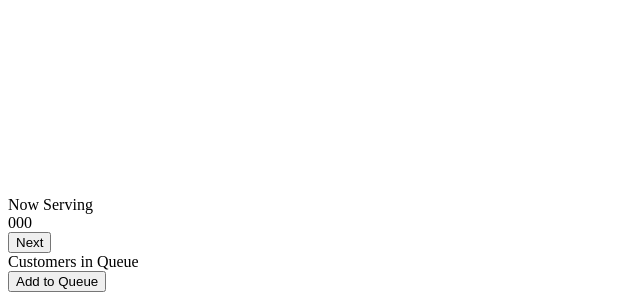
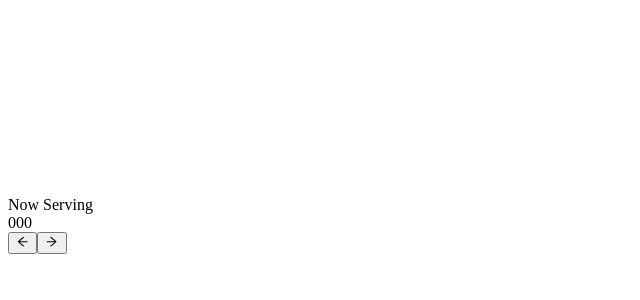
Before and after one commit to jolonarvaez/kwentongbarbero-queue, a Next.js app: page / in a window 1280 px wide. Shown: the part 1344-1644 px from the top of the page, without its empty margins (0-640 px from the left). After the commit the page ends 1606 px from the top, so only its background shows below. Built offline with nearby package versions, Linux system fonts and the light colour scheme.

Commit message:
reverted to original interface

```diff
--- a/src/pages/index.tsx
+++ b/src/pages/index.tsx
@@ -1,87 +1,52 @@
 import Image from "next/image";
-import React, { useState, useRef } from "react";
+import React, { useState } from "react";
 import { Inter } from "next/font/google";
 import { AiOutlineArrowLeft, AiOutlineArrowRight } from "react-icons/ai";
 
 const inter = Inter({ subsets: ["latin"] });
 
 export default function Home() {
-  const [queue, setQueue] = useState<number[]>([]);
-  const [count, setCount] = useState(1);
-  const [currNum, setNum] = useState(0);
+  const [count, setCount] = useState(0);
 
-  const enqueue = () => {
-    setQueue([...queue, count]);
-    setCount(count + 1);
+  const handleIncrease = (amount: number) => {
+    setCount(Math.max(0, count + amount));
   };
 
-  const dequeue = () => {
-    if (queue.length > 0) {
-      const newQueue = [...queue];
-      setNum(queue[0]);
-      newQueue.shift();
-      setQueue(newQueue);
-    }
+  const handleDecrease = (amount: number) => {
+    setCount(Math.max(0, count - amount));
   };
 
-  const renderList = queue.map((item, index) => (
-    <div className="lg:w-1/2 w-1/5" key={index}>
-      {item.toLocaleString("en-US", {
-        minimumIntegerDigits: 3,
-        useGrouping: false,
-      })}
-    </div>
-  ));
-
   return (
-    <div className="h-screen flex flex-col items-center">
+    <div className="h-screen flex flex-col items-center justify-center">
       <img
         src="./logo-white.png"
         alt="logo"
         className="my-5 w-4/6 md:w-1/2 lg:w-2/6"
       />
-      <div className="w-5/6 h-1/2 flex lg:space-x-6 lg:flex-row flex-col">
-        <div className="lg:w-3/4 h-full container justify-center">
-          <div className="bg-white w-full h-max lg:h-full rounded-lg text-center align-middle">
+      <div className="bg-white w-3/4 lg:w-1/2 h-1/2 rounded-lg text-center align-middle">
         <div className="flex flex-col h-full justify-center items-center">
-              <div className="uppercase text-5xl lg:text-7xl my-4">
-                Now Serving
-              </div>
-              <div className="font-bold text-9xl my-4">
-                {currNum.toLocaleString("en-US", {
+          <div className="uppercase text-5xl lg:text-6xl my-4">Now Serving</div>
+          <div className="font-bold text-8xl lg:text-9xl my-4">
+            {count.toLocaleString("en-US", {
               minimumIntegerDigits: 3,
               useGrouping: false,
             })}
           </div>
         </div>
       </div>
-          <div className="my-5 flex justify-center text-xl">
+      <div className="my-5 grid grid-rows-1 grid-flow-col gap-6 text-xl">
         <button
           className="text-white p-4 rounded-md border-solid border-2"
-              onClick={() => dequeue()}
+          onClick={() => handleDecrease(1)}
         >
-              Next
+          <AiOutlineArrowLeft />
         </button>
-          </div>
-        </div>
-        <div className="lg:w-1/4 w-full min-h-10">
-          <div className="bg-white container h-full rounded-lg">
-            <div className="text-center uppercase font-medium py-5 text-2xl lg:text-xl">
-              Customers in Queue
-              <div className="container px-2 flex flex-wrap font-bold text-4xl lg:text-6xl mt-4">
-                {renderList}
-              </div>
-            </div>
-          </div>
-          <div className="my-5 flex justify-center text-xl">
         <button
-              className="text-white p-4 rounded-md border-solid border-2 "
-              onClick={() => enqueue()}
+          className="text-white p-4 rounded-md border-solid border-2"
+          onClick={() => handleIncrease(1)}
         >
-              Add to Queue
+          <AiOutlineArrowRight />
         </button>
-          </div>
-        </div>
       </div>
     </div>
   );
```
Also changed, not shown: components/Number.tsx (deleted, +0 -12 lines). Lines whose indentation alone changed are shown as unchanged.
